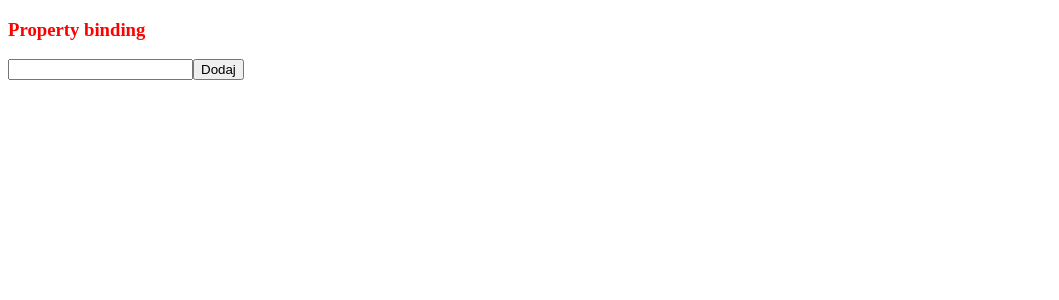
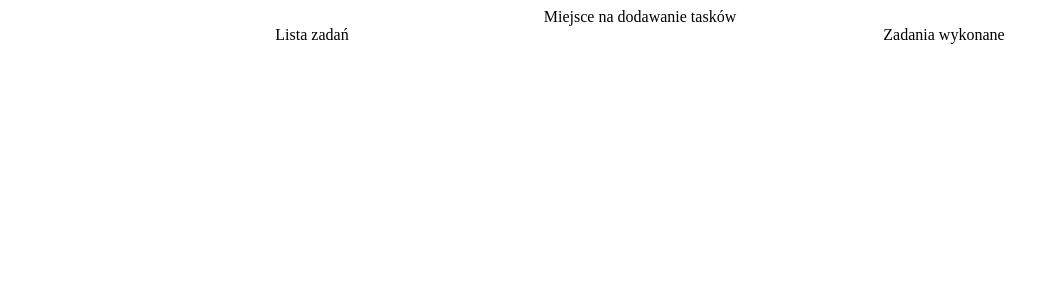
Before and after one commit to damianlis/angular-test-app, an Angular app: page / in a window 1280 px wide. Shown: the top 300 px of the page, without its empty margins (0-1059 px from the left). Built offline with nearby package versions, Linux system fonts and the light colour scheme.

Commit message:
obsluga eventow

```diff
--- a/package.json
+++ b/package.json
@@ -43,6 +43,7 @@
     "protractor": "~5.4.0",
     "ts-node": "~5.0.1",
     "tslint": "~5.9.1",
+    "tslint-config-prettier": "^1.15.0",
     "typescript": "~2.7.2"
   }
 }
--- a/src/app/app.component.css
+++ b/src/app/app.component.css
@@ -8,3 +8,10 @@ td {
 .color {
   color: red;
 }
+.color2 {
+  color: blue;
+}
+.container {
+  display: flex;
+  justify-content: space-around;
+}
--- a/src/app/app.component.html
+++ b/src/app/app.component.html
@@ -76,8 +76,38 @@ Mój pies to {{dog.name}} i ma {{dog.age}} lat obiekt<br>
   </div>
 </div> -->
 
-<h3 [className]="colorClass">Property binding</h3>
-<img>
-<input>
+<!-- <h3 [className]="colorClass">Property binding</h3>
+<img [src]="logoUrl">
+<input [maxLength]="maxLength" [value]="inputText">
 
-<button>Dodaj</button>
+<button [disabled]="isDisable">Dodaj</button> -->
+
+<!-- <h3 [className]="colorClass">Property binding</h3>
+<input [disabled]="isDisable" (focus)="onFocus()">
+<br>
+<input [disabled]="isDisable" (click)="onClick($event)">
+<br>
+<input [disabled]="isDisable" (mousemove)="onMouseMove($event)">
+<br>
+<input [disabled]="isDisable" (paste)="onPaste()">{{inputText}}
+<br>
+<button (click)="change()">Zmiana</button>
+
+<p>Ten pracownik to {{profession}} a jego umiejętność to {{skill}}</p>
+
+<label>Zawód</label>
+<input [value]="profession" (input)="saveP($event)" two-way binding na piechote
+<input [(ngModel)]="profession"> prawdziwe two-way binding
+<br>
+<label>Umiejętność</label>
+<input [(ngModel)]="skill"> -->
+
+<div>
+  <div class="container">
+    <div>Miejsce na dodawanie tasków</div>
+  </div>
+  <div class="container">
+    <div>Lista zadań</div>
+    <div>Zadania wykonane</div>
+  </div>
+</div>
--- a/src/app/app.component.ts
+++ b/src/app/app.component.ts
@@ -6,7 +6,7 @@ import { Component } from "@angular/core";
   styleUrls: ["./app.component.css"]
 })
 export class AppComponent {
-  title = "testAngular";
+  // title = "testAngular";
   // title = "Ćwiczymy interpolację stringow";
   // dog = new Dog("Burek", 6);
   // showDog() {
@@ -14,27 +14,58 @@ export class AppComponent {
   // }
   // pi = Math.PI;
   // date = new Date();
-  days = [
-    "Poniedziałek",
-    "Wtorek",
-    "Środa",
-    "Czwartek",
-    "Piątek",
-    "Sobota",
-    "Niedziela"
-  ];
-  dogs = new Array<Dog>();
-  constructor() {
-    this.dogs.push(
-      new Dog("Reksio", 4),
-      new Dog("Burek", 3),
-      new Dog("Maksiu", 9),
-      new Dog("Łapek", 6),
-      new Dog("Pluto", 1)
-    );
-  }
-  colorClass = "color";
+  // days = [
+  //   "Poniedziałek",
+  //   "Wtorek",
+  //   "Środa",
+  //   "Czwartek",
+  //   "Piątek",
+  //   "Sobota",
+  //   "Niedziela"
+  // ];
+  // dogs = new Array<Dog>();
+  // constructor() {
+  //   this.dogs.push(
+  //     new Dog("Reksio", 4),
+  //     new Dog("Burek", 3),
+  //     new Dog("Maksiu", 9),
+  //     new Dog("Łapek", 6),
+  //     new Dog("Pluto", 1)
+  //   );
+  // }
+  // colorClass = "color";
+  // logoUrl = "";
+  // maxLength = 5;
+  // inputText = "Tekst";
+  // isDisable = "true";
+
+  // onFocus() {
+  //   this.colorClass = "color2"
+  // }
+  // onClick(event){
+  //   console.log(event);
+  // }
+  // onMouseMove(event) {
+  //   console.log("x: " + event.clientX);
+  // })
+  // onPaste() {
+  //   this.inputText = "Nie wklejaj, wpisz leniu!";
+  // }
+  // change() {
+  //   this.isDisable = false;
+  // }
+
+  // profession = "programista";
+  // skill = "angular";
+
+  // saveP(event) {
+  //   this.profession = event.target.value;
+  // }
+  // saveS(event) {
+  //   this.skill = event.target.value;
+  // }
+
 }
-class Dog {
-  constructor(public name: string, public age: number) {}
-}
+// class Dog {
+//   constructor(public name: string, public age: number) {}
+// }
--- a/src/app/app.module.ts
+++ b/src/app/app.module.ts
@@ -1,5 +1,6 @@
 import { BrowserModule } from '@angular/platform-browser';
 import { NgModule } from '@angular/core';
+import { FormsModule } from '@angular/forms';
 
 import { AppComponent } from './app.component';
 import { HeaderComponent } from './header/header.component';
@@ -18,7 +19,8 @@ import { ItemComponent } from './item/item.component';
     ItemComponent,
   ],
   imports: [
-    BrowserModule
+    BrowserModule,
+    FormsModule
   ],
   providers: [],
   bootstrap: [AppComponent]
--- a/tslint.json
+++ b/tslint.json
@@ -126,5 +126,9 @@
     "use-pipe-transform-interface": true,
     "component-class-suffix": true,
     "directive-class-suffix": true
-  }
+  },
+  "extends": [
+    "tslint:latest",
+    "tslint-config-prettier"
+  ]
 }
```
Also changed, not shown: 1 other file (tests, documents, lock files or other folders).
